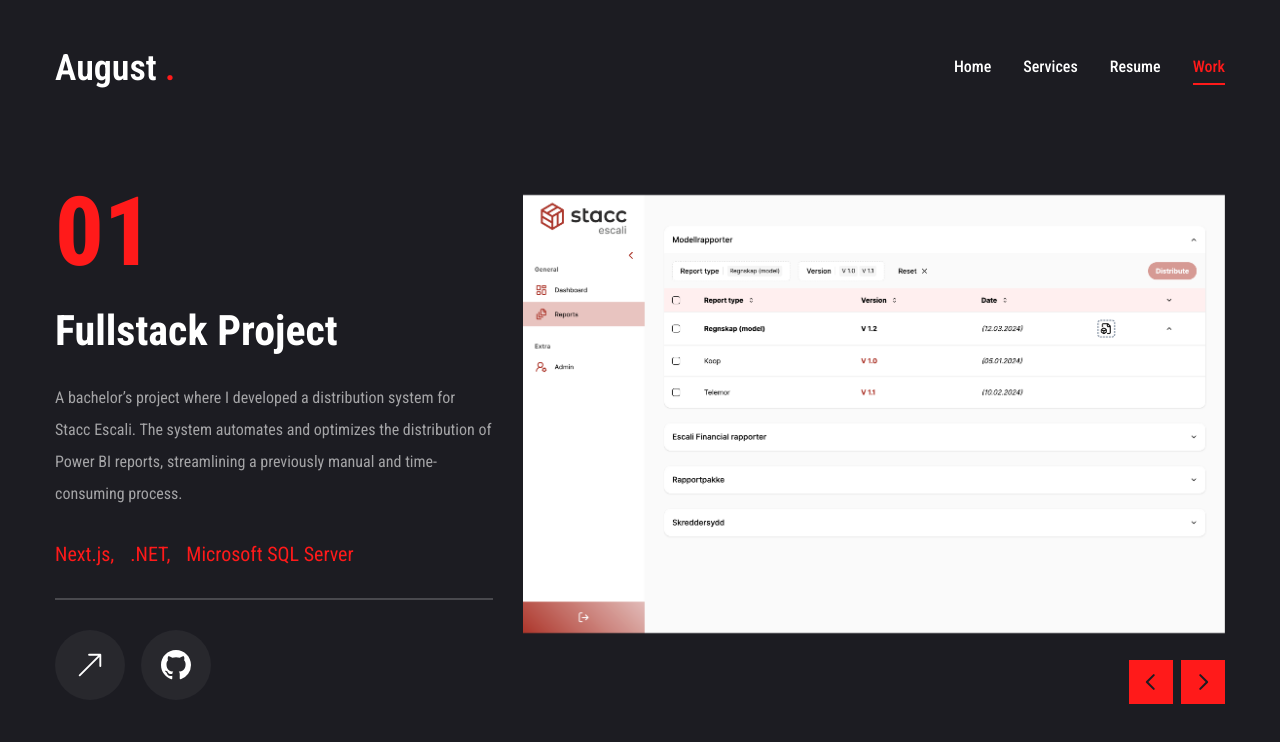
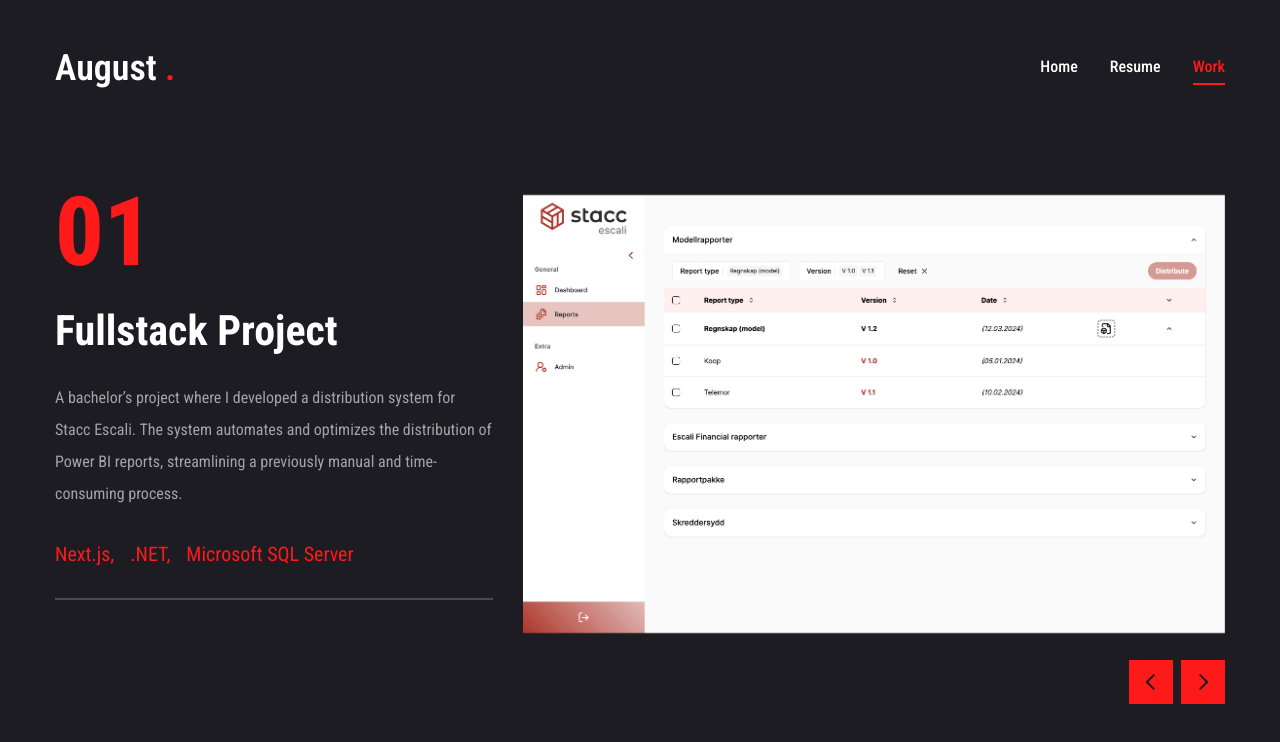
Before and after one commit to 600847/august-portfolio, a Next.js app: page /work in a window 1280 px wide. Shown: the top 742 px of the page. Built offline with nearby package versions, Linux system fonts and the light colour scheme.

Commit message:
fix: bugs

```diff
--- a/app/page.jsx
+++ b/app/page.jsx
@@ -14,7 +14,7 @@
           <div className="text-center xl:text-left order-2 xl:order-none">
             <span className="text-xl">Software Developer</span>
             <h1 className="h1 mb-6">
-              Hi, I`&apos;`m <br />
+              Hi, I&apos;m <br />
               <span className="text-accent">August Helle </span>
             </h1>
             <p className="max-w[500px] mb-9 text-white/80">
--- a/app/work/page.jsx
+++ b/app/work/page.jsx
@@ -18,6 +18,7 @@
 
 // components
 import WorkSliderBtns from "@/components/WorkSliderBtns";
+import { TbLivePhotoOff } from "react-icons/tb";
 
 const projects = [
   {
@@ -108,7 +109,8 @@
 
               {/* buttons */}
               <div className="flex items-center gap-4">
-                <Link href="/work">
+                {project.live !== "" && (
+                  <Link href={project.live}>
                     <TooltipProvider delayDuration={100}>
                       <Tooltip>
                         <TooltipTrigger className="w-[70px] h-[70px] rounded-full bg-white/5 flex justify-center items-center group">
@@ -120,7 +122,10 @@
                       </Tooltip>
                     </TooltipProvider>
                   </Link>
-                <Link href="/work">
+                )}
+
+                {project.github !== "" && (
+                  <Link href={project.github}>
                     <TooltipProvider delayDuration={100}>
                       <Tooltip>
                         <TooltipTrigger className="w-[70px] h-[70px] rounded-full bg-white/5 flex justify-center items-center group">
@@ -132,6 +137,7 @@
                       </Tooltip>
                     </TooltipProvider>
                   </Link>
+                )}
               </div>
             </div>
           </div>
--- a/components/MobileNav.jsx
+++ b/components/MobileNav.jsx
@@ -14,10 +14,7 @@
     name: "services",
     path: "/services",
   },
-  {
-    name: "resume",
-    path: "/resume",
-  },
+
   {
     name: "work",
     path: "/work",
--- a/components/Nav.jsx
+++ b/components/Nav.jsx
@@ -8,10 +8,7 @@
     name: "home",
     path: "/",
   },
-  {
-    name: "services",
-    path: "/services",
-  },
+
   {
     name: "resume",
     path: "/resume",
```
Lines whose indentation alone changed are shown as unchanged.
